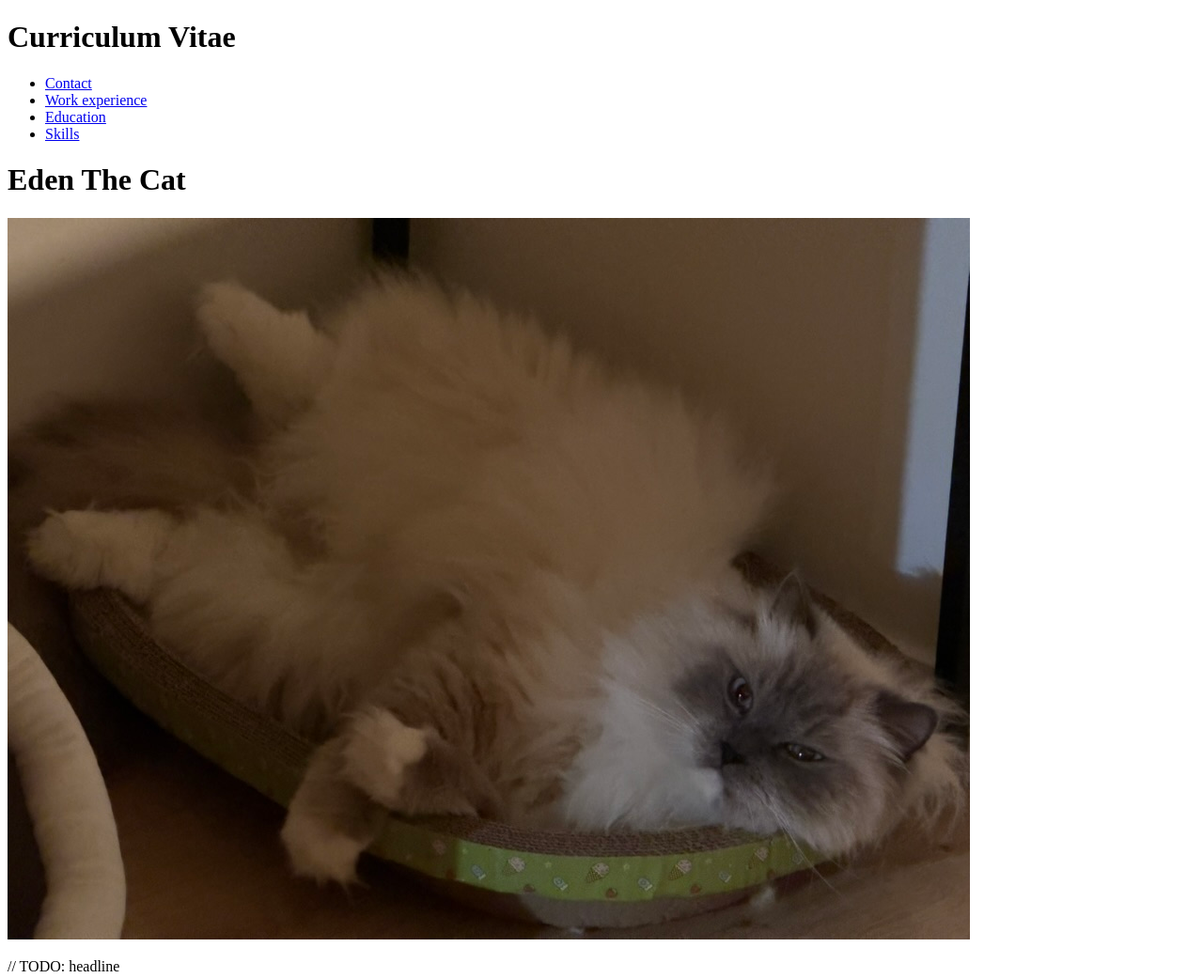
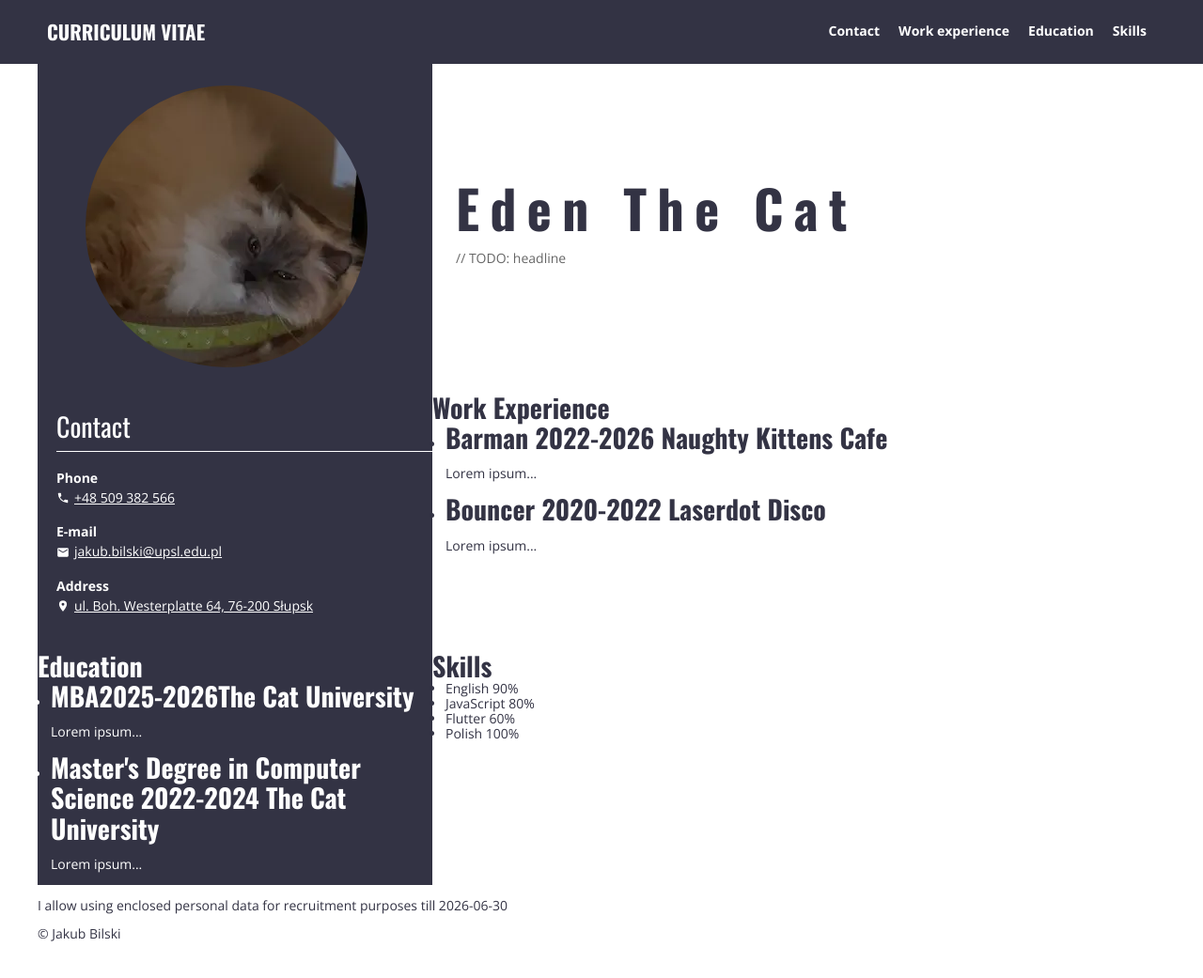
Before and after one commit to jbilski-upsl/inf-2529-webdev, a website built with Vite: page index.html in a window 1280 px wide. Shown: the top 1041 px of the page at 94% size. After the commit the page ends 1016 px from the top, so only its background shows below. Built offline with nearby package versions, Linux system fonts and the light colour scheme.

Commit message:
Body, header and contact styles.

```diff
--- a/index.html
+++ b/index.html
@@ -6,51 +6,66 @@
     <meta name="viewport" content="width=device-width, initial-scale=1.0"/>
     <meta name="description" content="// TODO: treść"/>
     <title>Curriculum Vitae</title>
+
+    <link rel="stylesheet" href="https://cdnjs.cloudflare.com/ajax/libs/normalize/8.0.1/normalize.min.css"
+          integrity="sha512-NhSC1YmyruXifcj/KFRWoC561YpHpc5Jtzgvbuzx5VozKpWvQ+4nXhPdFgmx8xqexRcpAglTj9sIBWINXa8x5w=="
+          crossorigin="anonymous" referrerpolicy="no-referrer"/>
+    <link rel="stylesheet" href="/src/scss/main.scss"/>
 </head>
 
 <body>
 <header>
-    <h1>Curriculum Vitae</h1>
+    <h1><a href="/" title="Go back home">Curriculum Vitae</a></h1>
     <nav>
-        <ul>
-            <li><a href="#contact">Contact</a></li>
-            <li><a href="#work-experience">Work experience</a></li>
-            <li><a href="#education">Education</a></li>
-            <li><a href="#skills">Skills</a></li>
+        <button id="toggle-menu">Menu</button>
+        <ul id="menu">
+            <li><a href="#contact" title="Go to contact section">Contact</a></li>
+            <li><a href="#work-experience" title="Go to work epxerience section">Work experience</a></li>
+            <li><a href="#education" title="Go to education section">Education</a></li>
+            <li><a href="#skills" title="Go to skills section">Skills</a></li>
         </ul>
     </nav>
 </header>
 
 <main>
-    <header>
-        <h1>Eden The Cat</h1>
-        <img src="/img/profile.jpeg" alt="Profile photo of Eden The Cat"/>
-        <p>// TODO: headline</p>
+    <header class="profile">
+        <h1 class="profile__name">Eden The Cat</h1>
+        <picture class="profile__image">
+            <source srcset="/img/profile.webp, /img/profile@2x.webp 2x"/>
+            <img width="300" height="300" src="/img/profile.jpg"
+                 alt="Profile photo of Eden The Cat"/>
+        </picture>
+        <p class="profile__description">// TODO: headline</p>
     </header>
 
-    <section id="contact">
-        <header>
-            <h1>Contact</h1>
+    <section id="contact" class="contact">
+        <header class="contact__header">
+            <h1 class="contact__header-text">Contact</h1>
         </header>
 
-        <address>
-            <ul>
-                <li>
-                    <label for="make-a-call">Phone</label>
-                    <a href="tel:+48509382566" id="make-a-call" title="Make a call">
+        <address class="contact__address">
+            <ul class="contact__address-data">
+                <li class="contact__address-data-item">
+                    <label for="make-a-call" class="contact__address-data-item-label">
+                        Phone
+                    </label>
+                    <a href="tel:+48509382566" id="make-a-call" title="Make a call"
+                       class="contact__address-data-item-value contact__address-data-item-value--phone">
                         +48 509 382 566
                     </a>
                 </li>
-                <li>
-                    <label for="send-an-email">E-mail</label>
-                    <a href="mailto:jakub.bilski@upsl.edu.pl" id="send-an-email" title="Send an e-mail">
+                <li class="contact__address-data-item">
+                    <label for="send-an-email" class="contact__address-data-item-label">E-mail</label>
+                    <a href="mailto:jakub.bilski@upsl.edu.pl" id="send-an-email" title="Send an e-mail"
+                       class="contact__address-data-item-value contact__address-data-item-value--email">
                         jakub.bilski@upsl.edu.pl
                     </a>
                 </li>
-                <li>
-                    <label for="see-on-map">Address</label>
+                <li class="contact__address-data-item">
+                    <label for="see-on-map" class="contact__address-data-item-label">Address</label>
                     <a href="https://maps.app.goo.gl/VKsK28jJbteNjBZ1A" id="see-on-map" target="_blank"
-                       title="See on map">
+                       title="See on map"
+                       class="contact__address-data-item-value contact__address-data-item-value--address">
                         ul. Boh. Westerplatte 64, 76-200 Słupsk
                     </a>
                 </li>
@@ -144,7 +159,7 @@
 </main>
 
 <footer>
-    <p>I allow to use enclosed personal data for recruitment purposes till 2026-06-30</p>
+    <p>I allow using enclosed personal data for recruitment purposes till 2026-06-30</p>
     <p>&copy; Jakub Bilski</p>
 </footer>
 
--- a/package.json
+++ b/package.json
@@ -9,6 +9,7 @@
     "preview": "vite preview"
   },
   "devDependencies": {
-    "vite": "^7.3.1"
+    "sass": "^1.100.0",
+    "vite": "^8.0.14"
   }
 }
--- a/src/main.js
+++ b/src/main.js
@@ -0,0 +1,15 @@
+const toggleMenuEl = document.getElementById("toggle-menu");
+
+toggleMenuEl?.addEventListener("click", () => {
+    const menuEl = document.getElementById("menu");
+
+    menuEl?.classList.toggle("active");
+});
+
+
+const matchMedia = window.matchMedia('(min-width: 1024px');
+matchMedia.addEventListener('change', () => {
+    if (matchMedia.matches) {
+        document.getElementById('menu')?.classList.remove('active');
+    }
+});
--- /dev/null
+++ b/src/scss/main.scss
@@ -0,0 +1,4 @@
+@use "/src/scss/modules/base";
+@use "/src/scss/modules/header";
+@use "/src/scss/modules/profile";
+@use "/src/scss/modules/contact";
--- /dev/null
+++ b/src/scss/modules/base.scss
@@ -0,0 +1,81 @@
+@use './config.scss' as *;
+
+@import url('https://fonts.googleapis.com/css2?family=Open+Sans:ital,wght@0,300..800;1,300..800&display=swap');
+@import url('https://fonts.googleapis.com/css2?family=Oswald:wght@200..700&display=swap');
+
+:root {
+  font-family: $mainFont;
+  font-size: 87.5%;
+  color: $primaryColor;
+  background-color: $secondaryColor;
+  box-sizing: border-box;
+}
+
+* {
+  box-sizing: inherit;
+}
+
+h1, h2, h3, h4, h5, h6 {
+  font-family: $headerFont;
+  margin: 0;
+}
+
+ul {
+  margin: 0;
+  padding-left: 1em;
+}
+
+img {
+  width: 100%;
+}
+
+body {
+  @media (min-width: $breakpoint) {
+    max-width: 1200px;
+    margin: auto;
+  }
+}
+
+section:nth-child(even) {
+  color: $secondaryColor;
+  background: $primaryColor;
+
+  a {
+    color: $secondaryColor;
+  }
+}
+
+section:nth-child(odd) {
+  color: $primaryColor;
+  background: $secondaryColor;
+
+  a {
+    color: $secondaryColor;
+  }
+}
+
+main {
+  @media (min-width: $breakpoint) {
+    display: flex;
+    flex-direction: row;
+    flex-wrap: wrap;
+  }
+}
+
+#work-experience {
+  @media (min-width: $breakpoint) {
+    width: 65%;
+  }
+}
+
+#education {
+  @media (min-width: $breakpoint) {
+    width: 35%;
+  }
+}
+
+#skills {
+  @media (min-width: $breakpoint) {
+    width: 35%;
+  }
+}
--- /dev/null
+++ b/src/scss/modules/config.scss
@@ -0,0 +1,8 @@
+$mainFont: 'Open Sans', sans-serif;
+$headerFont: Oswald, serif;
+
+$primaryColor: #334;
+$secondaryColor: #fff;
+$ternaryColor: #666;
+
+$breakpoint: 1024px;
--- /dev/null
+++ b/src/scss/modules/contact.scss
@@ -0,0 +1,69 @@
+@use 'config' as *;
+
+.contact {
+  padding: 20px 0 20px 20px;
+
+  @media (min-width: $breakpoint) {
+    width: 35%;
+  }
+
+  &__header {
+    padding-bottom: 20px;
+
+    &-text {
+      font-weight: normal;
+      font-size: 2rem;
+      padding-bottom: 10px;
+      border-bottom: 1px solid $secondaryColor
+    }
+  }
+
+  &__address {
+    margin-right: 20px;
+    font-style: normal;
+
+    &-data {
+      list-style: none;
+      padding: 0;
+      margin: 0;
+
+      &-item {
+        display: flex;
+        flex-direction: column;
+        padding-bottom: 20px;
+
+        &-label {
+          font-weight: bold;
+          margin-bottom: 5px;
+        }
+
+        &-value {
+          display: flex;
+          flex-direction: row;
+          align-items: center;
+
+          &:before {
+            content: '';
+            display: block;
+            width: 1em;
+            height: 1em;
+            background-color: white;
+            margin-right: 5px;
+          }
+
+          &--email:before {
+            mask-image: url("/img/email.svg");
+          }
+
+          &--phone:before {
+            mask-image: url("/img/phone.svg");
+          }
+
+          &--address:before {
+            mask-image: url("/img/address.svg");
+          }
+        }
+      }
+    }
+  }
+}
--- /dev/null
+++ b/src/scss/modules/header.scss
@@ -0,0 +1,127 @@
+@use './config.scss' as *;
+
+body > header {
+  background: $primaryColor;
+  color: $secondaryColor;
+  padding: 10px;
+  display: flex;
+  flex-direction: row;
+  justify-content: space-between;
+  align-items: center;
+
+  &:before {
+    @media (min-width: $breakpoint) {
+      content: '';
+      display: block;
+      background: $primaryColor;
+      left: 0;
+      height: 68px;
+      width: 100%;
+      position: absolute;
+      z-index: -1;
+    }
+  }
+
+  a {
+    display: flex;
+    color: $secondaryColor;
+    text-decoration: none;
+
+    @media (min-width: $breakpoint) {
+      transition: all 0.25s ease-in-out;
+    }
+
+    &:hover {
+      @media (min-width: $breakpoint) {
+        text-decoration: underline;
+        translate: 0 0.25em;
+        transition: all 0.25s ease-in-out;
+      }
+    }
+  }
+
+  h1 {
+    font-size: 1.5rem;
+    text-transform: uppercase;
+  }
+
+  nav {
+    ul {
+      display: none;
+      position: absolute;
+      left: 0;
+      font-weight: bold;
+      flex-direction: column;
+      justify-content: flex-start;
+      width: 100%;
+      margin: 10px 0 0 0;
+      list-style: none;
+      padding: 0;
+
+      @media (min-width: $breakpoint) {
+        display: flex;
+        position: static;
+        font-weight: bold;
+        flex-direction: row;
+        list-style: none;
+        padding: 0;
+        margin: 0;
+      }
+
+      &.active {
+        display: flex;
+      }
+
+      a {
+        background: $secondaryColor;
+        color: $primaryColor;
+        text-decoration: none;
+        padding: 0 10px;
+        height: 48px;
+        width: 100%;
+        display: flex;
+        flex-direction: row;
+        justify-content: space-between;
+        align-items: center;
+        border-bottom: 1px solid $primaryColor;
+
+        @media (min-width: $breakpoint) {
+          background: $primaryColor;
+          color: $secondaryColor;
+          transition: all 0.25s ease-in-out;
+        }
+
+        &:after {
+          content: '>';
+          display: flex;
+          justify-content: center;
+          align-items: center;
+          width: 20px;
+          height: 20px;
+          border-radius: 10px;
+          border: 1px solid $primaryColor;
+          margin-right: 15px;
+          font-weight: normal;
+
+          @media (min-width: $breakpoint) {
+            display: none;
+          }
+        }
+      }
+    }
+
+    button {
+      width: 48px;
+      height: 48px;
+      background: $secondaryColor;
+      mask-image: url("/img/menu.svg");
+      color: $secondaryColor;
+      text-indent: -9999px;
+      overflow: hidden;
+
+      @media (min-width: $breakpoint) {
+        display: none;
+      }
+    }
+  }
+}
--- /dev/null
+++ b/src/scss/modules/profile.scss
@@ -0,0 +1,60 @@
+@use 'config' as *;
+
+.profile {
+  display: flex;
+  flex-direction: column;
+  align-items: center;
+
+  @media (min-width: $breakpoint) {
+    flex-direction: column;
+    justify-content: center;
+    align-items: flex-start;
+    background: linear-gradient(to right, $primaryColor 0 35%, $secondaryColor 35%);
+    width: 100%;
+    flex-wrap: wrap;
+    height: 350px;
+  }
+
+  &__name {
+    order: 2;
+    letter-spacing: 0.2em;
+
+    @media (min-width: $breakpoint) {
+      margin-left: 35%;
+      width: 65%;
+      padding: 0 25px;
+      font-size: 4rem;
+    }
+  }
+
+  &__image {
+    order: 1;
+    margin: 20px;
+    height: auto;
+    max-width: 300px;
+    width: 100%;
+
+
+    @media (min-width: $breakpoint) {
+      position: absolute;
+      margin: 0 4%;
+    }
+
+    img {
+      border-radius: 50%;
+      width: 100%;
+      height: auto;
+    }
+  }
+
+  &__description {
+    order: 3;
+    color: $ternaryColor;
+
+    @media (min-width: $breakpoint) {
+      margin-left: 35%;
+      width: 65%;
+      padding: 0 25px;
+    }
+  }
+}
```
Also changed, not shown: pnpm-lock.yaml, public/img/address.svg (added), public/img/email.svg (added), public/img/menu.svg (added), public/img/phone.svg (added), public/img/profile.jpeg (deleted), public/img/profile.jpg (added), public/img/profile.webp (added), public/img/profile@2x.webp (added).
